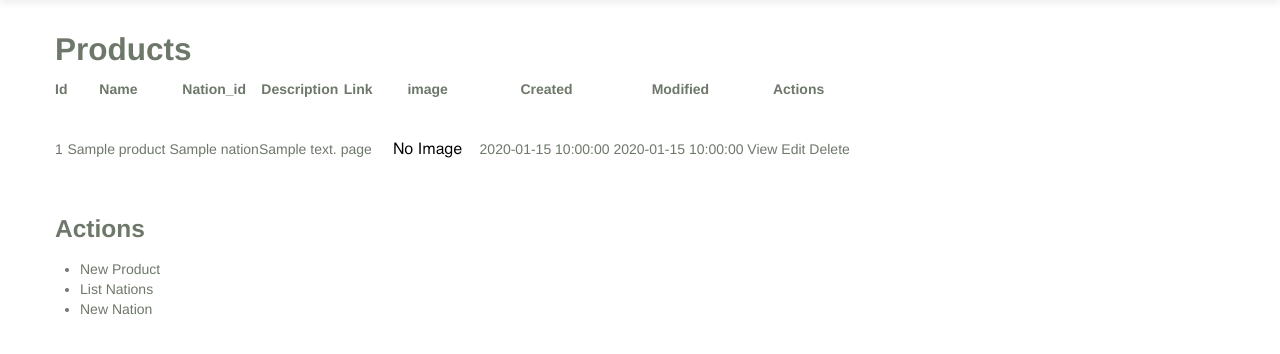
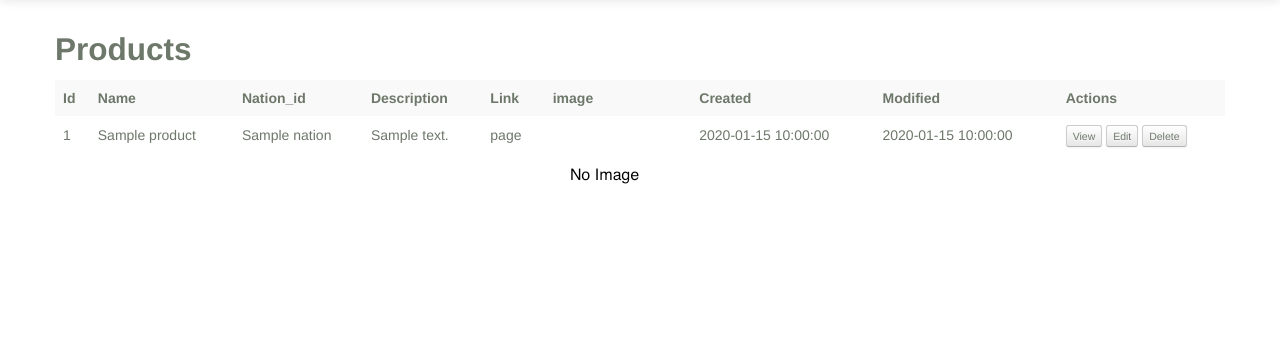
Before and after one commit to kazuhirosaji/bbbs_cookbook, a CakePHP app: the page made by app/View/Products/index.ctp in a window 1280 px wide. Shown: the part 41-395 px from the top of the page. Run offline with PHP 8.4 and a stand-in for CakePHP, Linux system fonts and the light colour scheme; the template is opened without the code that fills it: most values are stand-ins (such as "Sample title", 1, 10 or a date in 2020); some libraries are stand-ins or nearby versions.

Commit message:
Change products index page design.

```diff
--- a/app/View/Products/index.ctp
+++ b/app/View/Products/index.ctp
@@ -1,6 +1,7 @@
-<div class="products index">
+<div class="row">
+<div class="products index span12" >
 	<h2><?php echo __('Products'); ?></h2>
-	<table cellpadding="0" cellspacing="0">
+	<table class="table table-striped">
 	<tr>
 			<th><?php echo $this->Paginator->sort('id'); ?></th>
 			<th><?php echo $this->Paginator->sort('name'); ?></th>
@@ -37,10 +38,10 @@
 
 		<td><?php echo h($product['Product']['created']); ?>&nbsp;</td>
 		<td><?php echo h($product['Product']['modified']); ?>&nbsp;</td>
-		<td class="actions">
-			<?php echo $this->Html->link(__('View'), array('action' => 'view', $product['Product']['id'])); ?>
-			<?php echo $this->Html->link(__('Edit'), array('action' => 'edit', $product['Product']['id'])); ?>
-			<?php echo $this->Form->postLink(__('Delete'), array('action' => 'delete', $product['Product']['id']), null, __('Are you sure you want to delete # %s?', $product['Product']['id'])); ?>
+		<td>
+			<?php echo $this->Html->link(__('View'), array('action' => 'view', $product['Product']['id']), array('class' => 'btn btn-mini')); ?>
+			<?php echo $this->Html->link(__('Edit'), array('action' => 'edit', $product['Product']['id']), array('class' => 'btn btn-mini')); ?>
+			<?php echo $this->Form->postLink(__('Delete'), array('action' => 'delete', $product['Product']['id']), array('class' => 'btn btn-mini'), __('Are you sure you want to delete # %s?', $product['Product']['id'])); ?>
 		</td>
 	</tr>
 <?php endforeach; ?>
@@ -59,11 +60,3 @@
 	?>
 	</div>
 </div>
-<div class="actions">
-	<h3><?php echo __('Actions'); ?></h3>
-	<ul>
-		<li><?php echo $this->Html->link(__('New Product'), array('action' => 'add')); ?></li>
-		<li><?php echo $this->Html->link(__('List Nations'), array('controller' => 'nations', 'action' => 'index')); ?> </li>
-		<li><?php echo $this->Html->link(__('New Nation'), array('controller' => 'nations', 'action' => 'add')); ?> </li>
-	</ul>
-</div>
```
